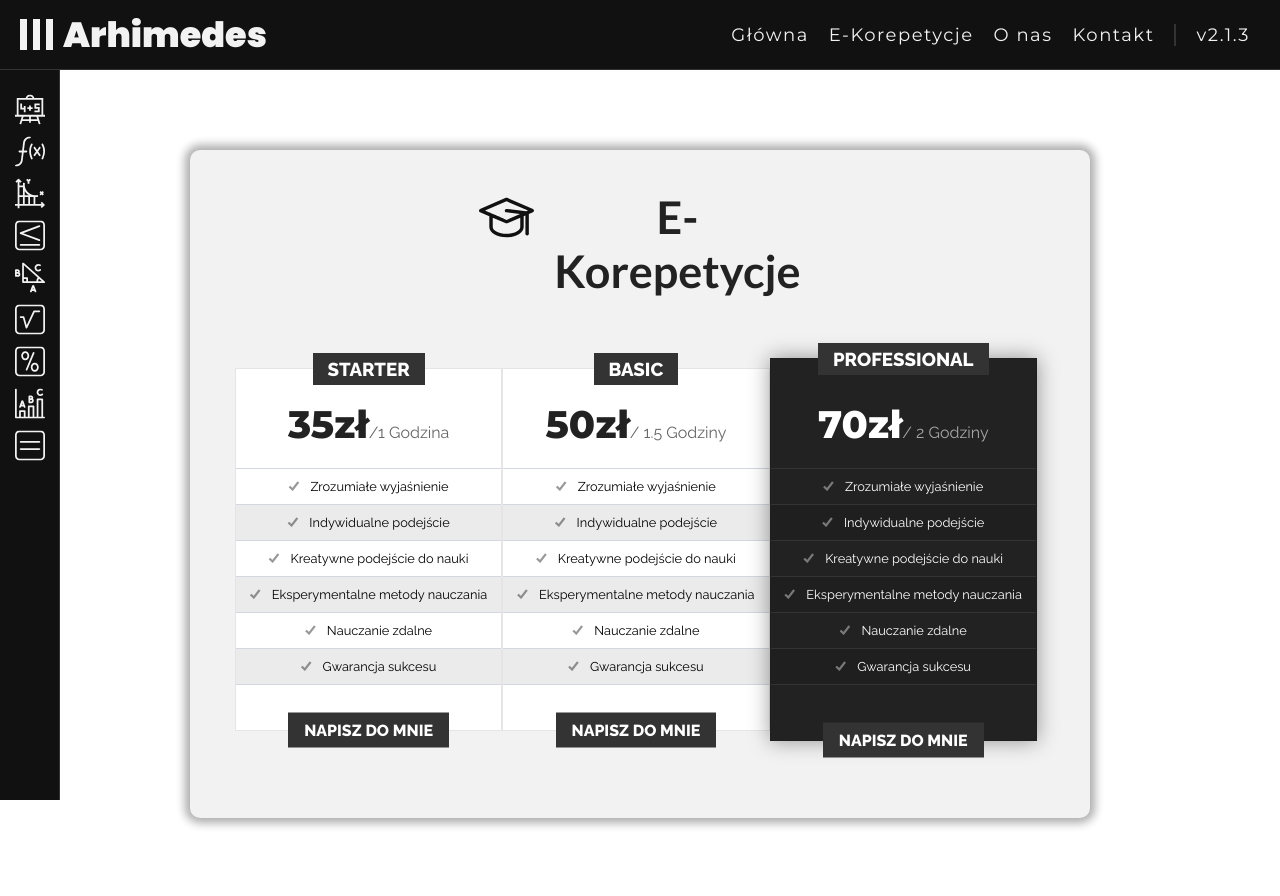
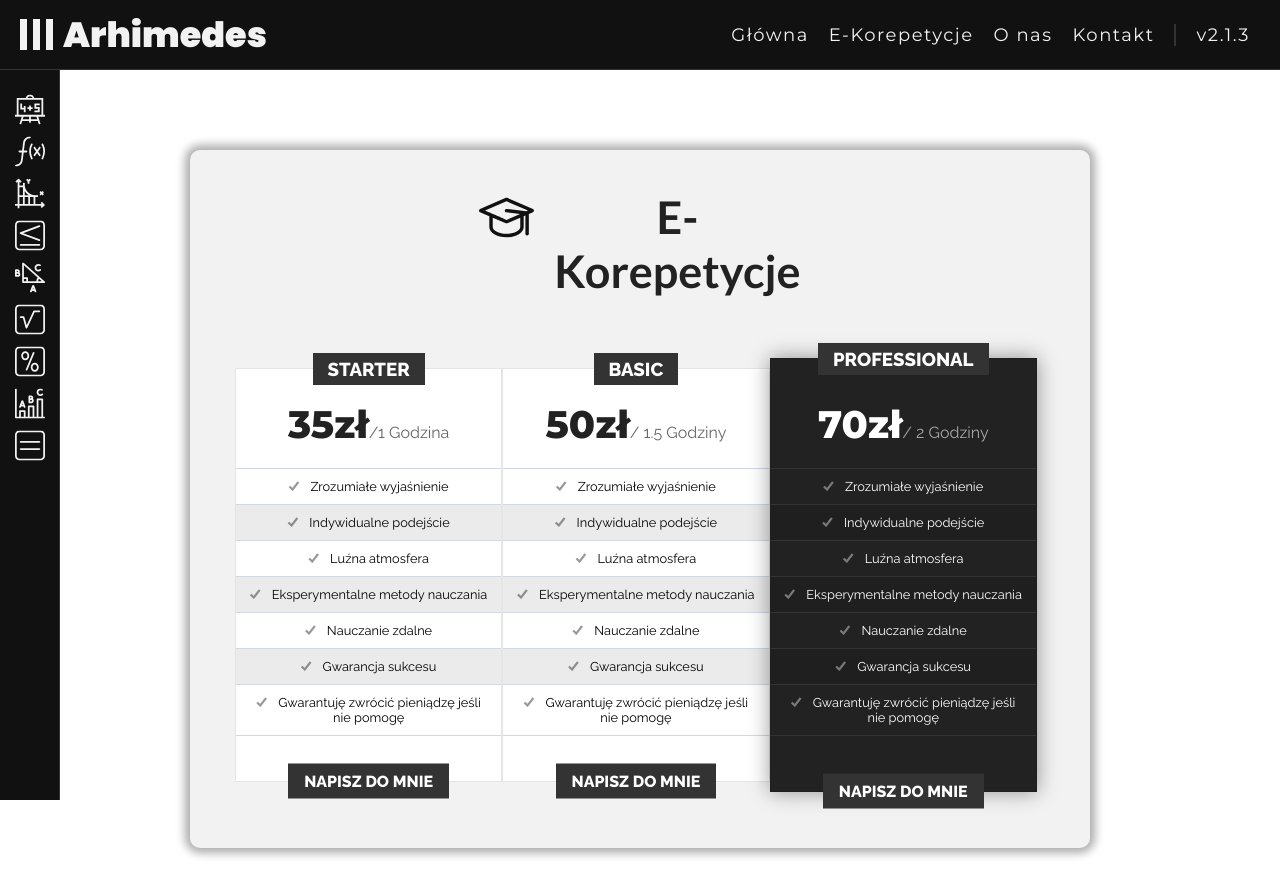
Before and after one commit to Illya1074/arhimedes, a React (Create React App) app: page /#/korepetycje in a window 1280 px wide. Shown: the top 896 px of the page. Built offline with nearby package versions, Linux system fonts and the light colour scheme.

Commit message:
price box css 2

```diff
--- a/src/containers/Korepetycje/Korepetycje.css
+++ b/src/containers/Korepetycje/Korepetycje.css
@@ -87,7 +87,7 @@
   display: block;
   font-size: 16px;
   width: 90%;
-  height: 370px;
+  height: 400px;
   max-width: 1000px;
   margin: 70px auto 10px;
 }
--- a/src/containers/Korepetycje/Korepetycje.js
+++ b/src/containers/Korepetycje/Korepetycje.js
@@ -41,10 +41,11 @@ const Korepetycje = () => {
                     <ul className="plan-features">
                     <li><i className="ion-checkmark"> </i>Zrozumiałe wyjaśnienie</li>
                     <li><i className="ion-checkmark"> </i>Indywidualne podejście</li>
-                    <li><i className="ion-checkmark"> </i>Kreatywne podejście do nauki</li>
+                    <li><i className="ion-checkmark"> </i>Luźna atmosfera</li>
                     <li><i className="ion-checkmark"> </i>Eksperymentalne metody nauczania</li>
                     <li><i className="ion-checkmark"> </i>Nauczanie zdalne</li>
                     <li><i className="ion-checkmark"> </i>Gwarancja sukcesu</li>
+                    <li><i className="ion-checkmark"> </i>Gwarantuję zwrócić pieniądzę jeśli nie pomogę</li>
                     </ul>
                     <div class="plan-select"><a href="https://www.instagram.com/__arhimedes__/">Napisz do mnie</a></div>
                 </div>
@@ -56,10 +57,11 @@ const Korepetycje = () => {
                     <ul className="plan-features">
                     <li><i className="ion-checkmark"> </i>Zrozumiałe wyjaśnienie</li>
                     <li><i className="ion-checkmark"> </i>Indywidualne podejście</li>
-                    <li><i className="ion-checkmark"> </i>Kreatywne podejście do nauki</li>
+                    <li><i className="ion-checkmark"> </i>Luźna atmosfera</li>
                     <li><i className="ion-checkmark"> </i>Eksperymentalne metody nauczania</li>
                     <li><i className="ion-checkmark"> </i>Nauczanie zdalne</li>
                     <li><i className="ion-checkmark"> </i>Gwarancja sukcesu</li>
+                    <li><i className="ion-checkmark"> </i>Gwarantuję zwrócić pieniądzę jeśli nie pomogę</li>
                     </ul>
                     <div class="plan-select"><a href="https://www.instagram.com/__arhimedes__/">Napisz do mnie</a></div>
                 </div>
@@ -71,10 +73,11 @@ const Korepetycje = () => {
                     <ul className="plan-features">
                     <li><i className="ion-checkmark"> </i>Zrozumiałe wyjaśnienie</li>
                     <li><i className="ion-checkmark"> </i>Indywidualne podejście</li>
-                    <li><i className="ion-checkmark"> </i>Kreatywne podejście do nauki</li>
+                    <li><i className="ion-checkmark"> </i>Luźna atmosfera</li>
                     <li><i className="ion-checkmark"> </i>Eksperymentalne metody nauczania</li>
                     <li><i className="ion-checkmark"> </i>Nauczanie zdalne</li>
                     <li><i className="ion-checkmark"> </i>Gwarancja sukcesu</li>
+                    <li><i className="ion-checkmark"> </i>Gwarantuję zwrócić pieniądzę jeśli nie pomogę</li>
                     </ul>
                     <div class="plan-select"><a href="https://www.instagram.com/__arhimedes__/">Napisz do mnie</a></div>
                 </div>
```
Also changed, not shown: 1 other file (tests, documents, lock files or other folders).
